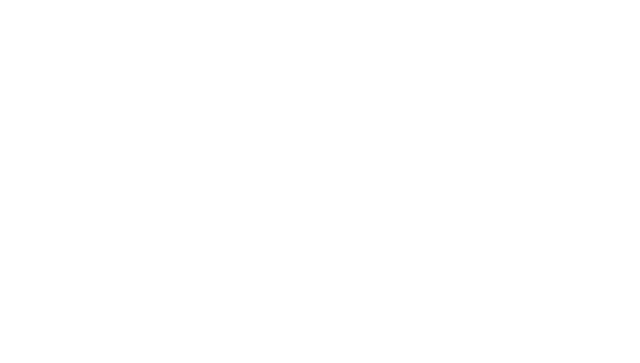
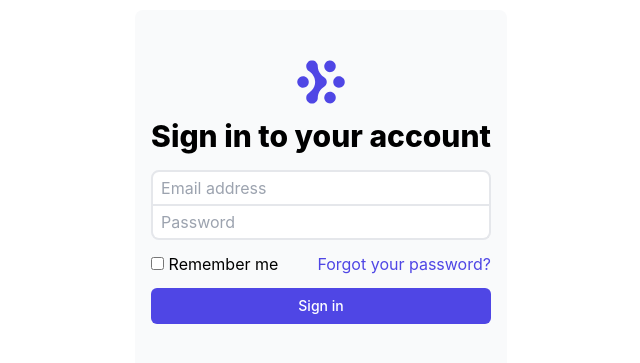
Before and after one commit to GuidoTapia/vegvisir-frontend, a React (Create React App) app: page /login in a window 1280 px wide. Before the commit this address had no page. Shown: the part 209-572 px from the top of the page, without its empty margins (319-959 px from the left). Built offline with nearby package versions, Linux system fonts and the light colour scheme.

Commit message:
feat: login view

```diff
--- a/src/App.css
+++ b/src/App.css
@@ -1,10 +1,5 @@
 .App {
   text-align: center;
-}
-
-.App-logo {
-  height: 40vmin;
-  pointer-events: none;
 }
 
 @media (prefers-reduced-motion: no-preference) {
--- /dev/null
+++ b/src/Login.jsx
@@ -0,0 +1,56 @@
+import React from "react";
+import { useState } from "react";
+import Mark from "./assets/Mark.svg";
+
+export default function Login() {
+  const [email, setEmail] = useState("");
+  const [password, setPassword] = useState("");
+
+  const handleChangeEmail = (event) => {
+    console.log(email);
+    setEmail(event.target.value);
+  };
+  const handleChangePassword = (event) => {
+    setPassword(event.target.value);
+  };
+  return (
+    <div className="flex justify-center items-center h-screen">
+      <div className="flex flex-col bg-gray-50 px-4 py-12 rounded-lg justify-center items-center">
+        <img
+          src={Mark}
+          className="mb-3 mx-0"
+          alt="logo"
+          style={{ width: 48, height: 48 }}
+        />
+        <h1 className="text-3xl leading-9 font-extrabold mb-4">
+          Sign in to your account
+        </h1>
+        <div className="w-full mb-3">
+          <input
+            className="flex flex-col border-2 rounded-t-lg py-1 px-2 w-full"
+            placeholder="Email address"
+            onChange={handleChangeEmail}
+          />
+          <input
+            className="flex flex-col border-2 border-t-0 rounded-b-lg py-1 px-2 w-full"
+            placeholder="Password"
+            type="password"
+            onChange={handleChangePassword}
+          />
+        </div>
+        <div className="flex mb-3 justify-between w-full">
+          <label>
+            <input type="checkbox" id="cbox1" value="first_checkbox" /> Remember
+            me
+          </label>
+          <a href="url" className="text-indigo-600">
+            Forgot your password?
+          </a>
+        </div>
+        <button className="bg-indigo-600 w-full py-2 text-white text-sm leading-5 font-medium rounded-md">
+          Sign in
+        </button>
+      </div>
+    </div>
+  );
+}
--- a/src/shared/AppRouter.js
+++ b/src/shared/AppRouter.js
@@ -1,11 +1,12 @@
 import React from "react";
 import { Routes, Route } from "react-router-dom";
+import Login from "../Login";
 import paths from "./paths";
 
 const AppRouter = () => {
   return (
     <Routes>
-      <Route path={paths.root} element={<div>Init</div>} />
+      <Route path={paths.login} element={<Login />} />
     </Routes>
   );
 };
--- a/src/shared/paths.js
+++ b/src/shared/paths.js
@@ -1,28 +1,7 @@
 const paths = {
   root: "/",
   error: "/error",
-  general: {
-    home: "/dashboard",
-    about: "/about",
-    validate: "/validate-token",
-    notFound: "/not-found",
-    styleSamples: "/style-samples",
-  },
-  users: {
-    root: "/users",
-    detail: "/users/:id",
-  },
-  posts: {
-    root: "/posts",
-    detail: "/posts/:id",
-  },
-  groups: {
-    root: "/groups",
-    detail: "/groups/:id",
-  },
-  reports: {
-    root: "/reports",
-    detail: "/reports/:id",
-  },
+  login: "/login",
+  welcome: "/welcome",
 };
 export default paths;
```
Also changed, not shown: src/assets/Mark.svg (added).
